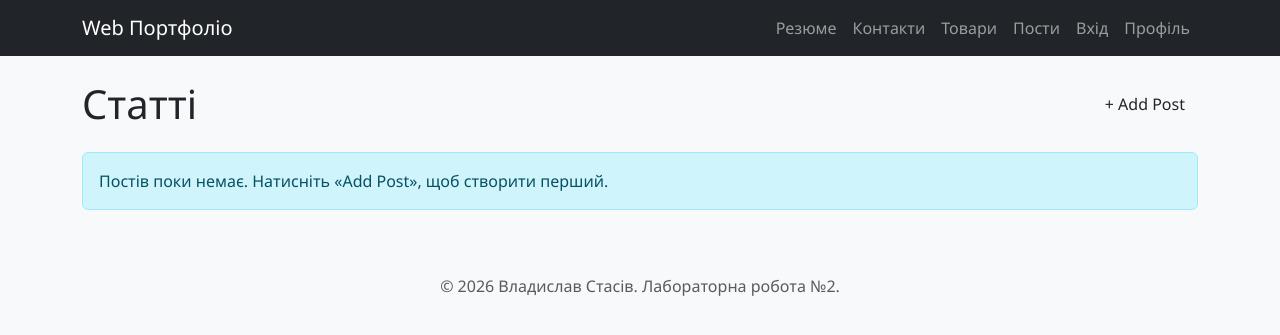
After one commit to stasiv-228/flask-app-lab, a Flask app: page /post/ in a window 1280 px wide. The commit adds this page. Shown: the top 335 px of the page. Run offline with Flask 3, Linux system fonts and the light colour scheme.

Commit message:
feat: implement posts CRUD with PostForm, templates and flash messages

```diff
--- /dev/null
+++ b/app/posts/forms.py
@@ -0,0 +1,41 @@
+from datetime import datetime
+
+from flask_wtf import FlaskForm
+from wtforms import StringField, TextAreaField, BooleanField, SelectField, SubmitField
+from wtforms.fields import DateTimeLocalField
+from wtforms.validators import DataRequired, Length
+
+CATEGORIES = [
+    ('news', 'Новини'),
+    ('publication', 'Публікація'),
+    ('tech', 'Технології'),
+    ('other', 'Інше'),
+]
+
+
+class PostForm(FlaskForm):
+    title = StringField(
+        'Заголовок',
+        validators=[
+            DataRequired(message="Введіть заголовок поста"),
+            Length(min=2, max=150, message="Заголовок має містити від 2 до 150 символів")
+        ]
+    )
+    content = TextAreaField(
+        'Текст поста',
+        render_kw={"rows": 6, "cols": 40},
+        validators=[DataRequired(message="Введіть текст поста")]
+    )
+    is_active = BooleanField('Активний пост', default=True)  # Чекбокс для відмітки активності поста
+    publish_date = DateTimeLocalField(
+        'Дата публікації',
+        format="%Y-%m-%dT%H:%M",
+        default=datetime.now,  # Поле для вибору дати публікації
+        validators=[DataRequired(message="Вкажіть дату та час публікації")]
+    )
+    category = SelectField(
+        'Категорія',
+        choices=CATEGORIES,
+        validators=[DataRequired(message="Оберіть категорію")]
+    )
+    submit = SubmitField('Зберегти')
--- /dev/null
+++ b/app/posts/templates/posts/posts.html
@@ -0,0 +1,39 @@
+{% extends 'base.html' %}
+
+{% block title %}Пости{% endblock %}
+
+{% block css %}
+    <link rel="stylesheet" href="{{ url_for('.static', filename='css/posts.css') }}">
+{% endblock %}
+
+{% block content %}
+<div class="posts-header d-flex justify-content-between align-items-center mb-4">
+    <h1 class="myclass mb-0">Статті</h1>
+    <!-- Кнопка для додавання поста -->
+    <a href="{{ url_for('.add_post') }}" class="btn btn-add-post">+ Add Post</a>
+</div>
+
+{% if posts %}
+<!-- Відображення списку постів у вигляді карток -->
+<div class="row">
+    {% for post in posts %}
+    <div class="col-md-6 col-lg-4 mb-4">
+        <div class="card post-card h-100">
+            <img src="{{ url_for('.static', filename='img/default.jpg') }}" class="card-img-top post-card-img" alt="post">
+            <div class="card-body d-flex flex-column">
+                <span class="post-category post-category-{{ post.category }} mb-2">{{ post.category }}</span>
+                <h5 class="card-title">{{ post.title | title }}</h5>
+                <p class="post-meta mb-2">{{ post.posted.strftime('%d.%m.%Y %H:%M') }} · {{ post.author }}</p>
+                <p class="card-text post-excerpt">{{ post.content[:100] }}{% if post.content | length > 100 %}…{% endif %}</p>
+                <div class="mt-auto">
+                    <a href="{{ url_for('.detail_post', id=post.id) }}" class="btn btn-outline-dark btn-sm">Переглянути</a>
+                </div>
+            </div>
+        </div>
+    </div>
+    {% endfor %}
+</div>
+{% else %}
+<div class="alert alert-info">Постів поки немає. Натисніть «Add Post», щоб створити перший.</div>
+{% endif %}
+{% endblock %}
--- a/app/posts/views.py
+++ b/app/posts/views.py
@@ -1,2 +1,80 @@
+from flask import render_template, request, redirect, url_for, flash, session
+from flask_wtf import FlaskForm
+
+from app import db
 from . import post_bp
+from .forms import PostForm
 from .models import Post
+
+
+@post_bp.route("/")
+def all_posts():
+    """Список усіх активних постів за датою публікації (спадання)"""
+    stmt = db.select(Post).where(Post.is_active.is_(True)).order_by(Post.posted.desc())
+    posts = db.session.scalars(stmt).all()
+    return render_template("posts.html", posts=posts)
+
+
+@post_bp.route("/<int:id>")
+def detail_post(id):
+    """Перегляд окремого поста"""
+    post = db.get_or_404(Post, id)
+    return render_template("detail_post.html", post=post)
+
+
+@post_bp.route("/create", methods=["GET", "POST"])
+def add_post():
+    """Створення нового поста"""
+    form = PostForm()
+    if form.validate_on_submit():
+        new_post = Post(
+            title=form.title.data,
+            content=form.content.data,
+            is_active=form.is_active.data,
+            posted=form.publish_date.data,
+            category=form.category.data,
+            author=session.get("username", "Anonymous"),  # автор — користувач із сесії
+        )
+        db.session.add(new_post)
+        db.session.commit()
+        flash(f"Пост «{new_post.title}» успішно додано!", "success")
+        return redirect(url_for(".all_posts"))
+    elif request.method == "POST":
+        flash("Введіть коректні дані у форму!", "danger")
+
+    return render_template("add_post.html", form=form, title="Створити пост")
+
+
+@post_bp.route("/<int:id>/update", methods=["GET", "POST"])
+def update_post(id):
+    """Редагування поста"""
+    post = db.get_or_404(Post, id)   # якщо об'єкт не знайдено — помилка 404
+    form = PostForm(obj=post)        # заповнення форми даними поста
+    if request.method == "GET":
+        form.publish_date.data = post.posted  # назви полів у формі та моделі різні
+
+    if form.validate_on_submit():
+        form.populate_obj(post)               # оновлення об'єкта post з форми
+        post.posted = form.publish_date.data
+        db.session.commit()
+        flash(f"Пост «{post.title}» успішно оновлено!", "success")
+        return redirect(url_for(".detail_post", id=post.id))
+    elif request.method == "POST":
+        flash("Введіть коректні дані у форму!", "danger")
+
+    return render_template("add_post.html", form=form, title="Редагувати пост", post=post)
+
+
+@post_bp.route("/<int:id>/delete", methods=["GET", "POST"])
+def delete_post(id):
+    """GET — сторінка підтвердження, POST — видалення поста"""
+    post = db.get_or_404(Post, id)
+    form = FlaskForm()  # порожня форма лише для CSRF-захисту
+
+    if form.validate_on_submit():
+        db.session.delete(post)
+        db.session.commit()
+        flash(f"Пост «{post.title}» успішно видалено.", "danger")
+        return redirect(url_for(".all_posts"))
+
+    return render_template("delete_confirm.html", post=post, form=form)
--- a/app/templates/navbar.html
+++ b/app/templates/navbar.html
@@ -13,6 +13,12 @@
                     <a class="nav-link" href="{{ url_for('main.contacts') }}">Контакти</a>
                 </li>
                 <li class="nav-item">
+                    <a class="nav-link" href="{{ url_for('products.list_products') }}">Товари</a>
+                </li>
+                <li class="nav-item">
+                    <a class="nav-link" href="{{ url_for('posts.all_posts') }}">Пости</a>
+                </li>
+                <li class="nav-item">
                     <a class="nav-link" href="{{ url_for('users.login') }}">Вхід</a>
                 </li>
                 <li class="nav-item">
```
Also changed, not shown: app/posts/templates/posts/add_post.html (added, +38 -0 lines), app/posts/templates/posts/delete_confirm.html (added, +26 -0 lines), app/posts/templates/posts/detail_post.html (added, +35 -0 lines), app/templates/macros/form_macros.html (added, +21 -0 lines), tests/test_posts.py (+8 -7 lines).
